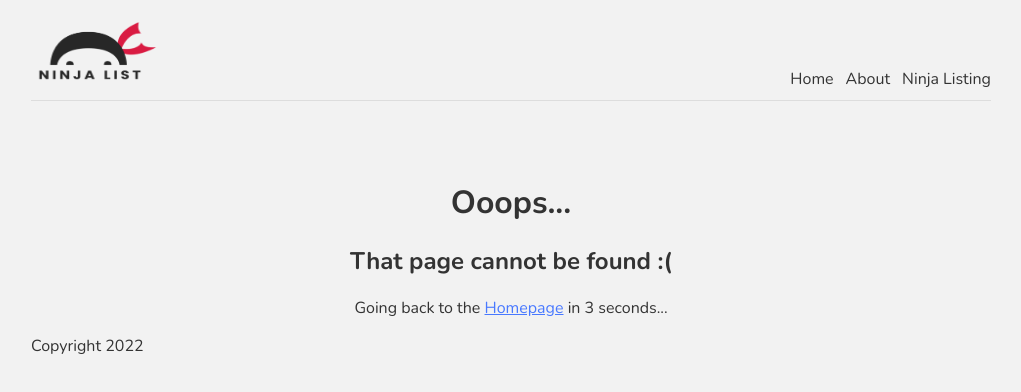
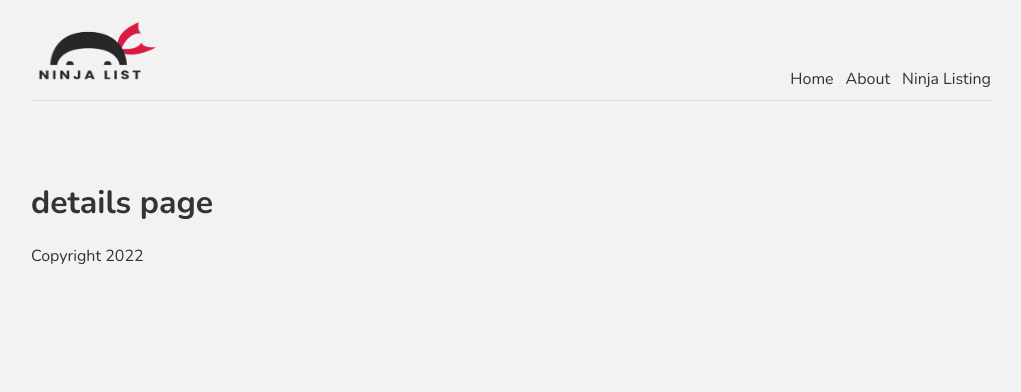
Before and after one commit to kyron321/nextjs-list, a Next.js app: page /ninjas/1 in a window 1280 px wide. Before the commit this address had no page. Shown: the top 392 px of the page, without its empty margins (129-1150 px from the left). Built offline with nearby package versions, Linux system fonts and the light colour scheme.

Commit message:
feat: added dynamic routing to user details when a user is clicked

```diff
--- /dev/null
+++ b/pages/ninjas/[id].js
@@ -0,0 +1,9 @@
+const Details = () => {
+    return (
+        <div>
+            <h1>details page</h1>
+        </div>
+     );
+}
+
+export default Details;
```
Also changed, not shown: pages/ninjas/index.js (+4 -5 lines).
